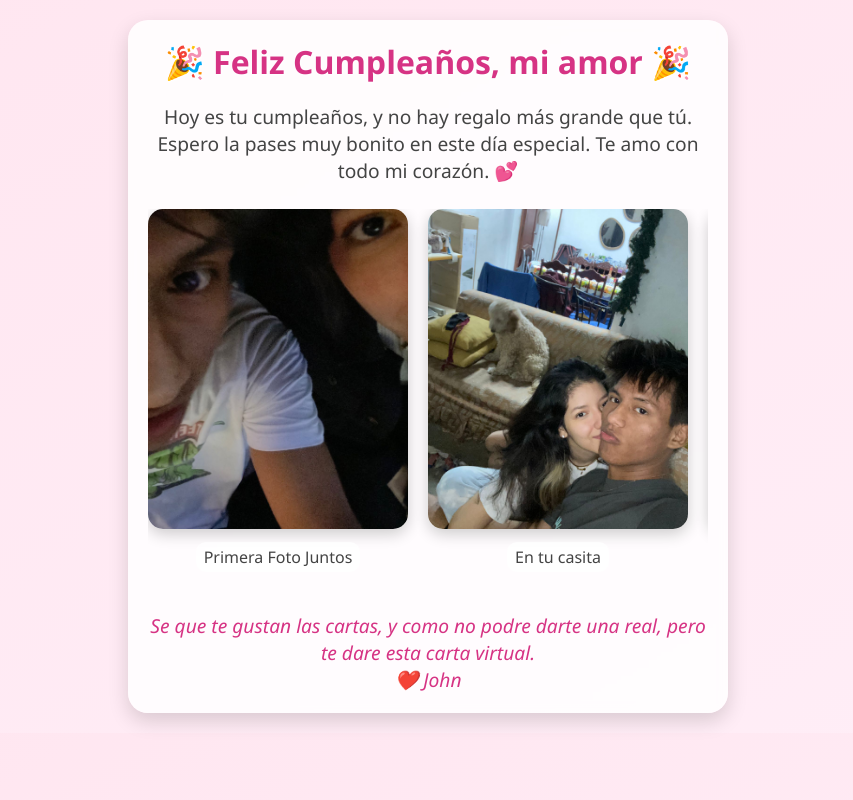
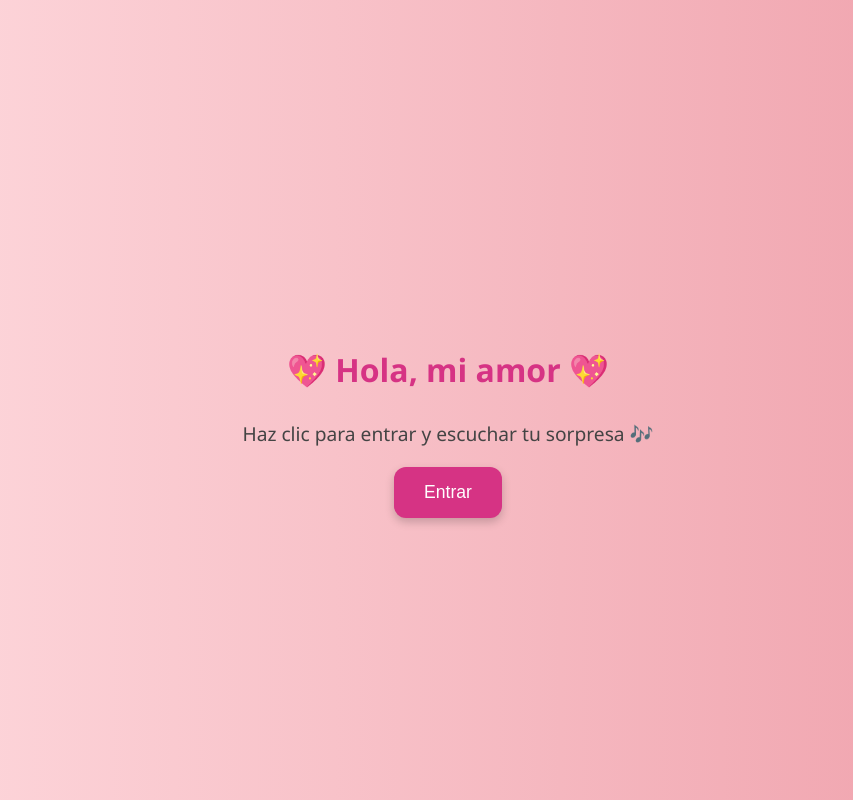
Before and after one commit to JohnUllaguari/HolaAmor, a plain HTML site: page index.html in a window 1280 px wide. Shown: the whole page, without its empty margins (212-1065 px from the left). Drawn offline with Linux system fonts and the light colour scheme.

Commit message:
ARREGLOS

```diff
--- a/index.html
+++ b/index.html
@@ -7,11 +7,20 @@
   <link rel="stylesheet" href="style.css" />
 </head>
 <body>
-  <audio autoplay loop>
+
+  <!-- Pantalla de bienvenida -->
+  <div id="welcome-screen">
+    <h2>💖 Hola, mi amor 💖</h2>
+    <p>Haz clic para entrar y escuchar tu sorpresa 🎶</p>
+    <button onclick="startExperience()">Entrar</button>
+  </div>
+
+  <!-- Contenido principal oculto inicialmente -->
+  <div class="container" id="main-content" style="display: none;">
+    <audio id="music" loop>
       <source src="audio/Drake - Passionfruit (Instrumental).mp3" type="audio/mpeg" />
     </audio>
 
-  <div class="container">
     <h1>🎉 Feliz Cumpleaños, mi amor 🎉</h1>
     <p class="mensaje">
       Hoy es tu cumpleaños, y no hay regalo más grande que tú. Espero la pases muy bonito en este día especial. Te amo con todo mi corazón. 💕
@@ -35,18 +44,18 @@
         <p>En el barquito</p>
       </div>
       <div class="item">
-            <video controls class="video-item">
+        <video class="video-item" controls>
           <source src="video/video2.mp4" type="video/mp4" />
         </video>
-            <p>Siempre Juntites</p>
+        <p>Un video especial</p>
       </div>
       <div class="item">
-            <img src="img/foto5.jpeg" alt="Foto Ramdon" />
+        <img src="img/foto5.jpeg" alt="Foto Random" />
         <p>Foto Random</p>
       </div>
       <div class="item">
         <img src="img/foto6.jpeg" alt="Faro" />
-            <p>En el Faro</p>
+        <p>Faro</p>
       </div>
       <div class="item">
         <img src="img/foto7.jpeg" alt="En mi casita" />
@@ -54,8 +63,19 @@
       </div>
     </div>
 
+    <p class="firma">Sé que te gustan las cartas... así que esta es para ti. <br> ❤️ John</p>
+  </div>
 
-    <p class="firma">Se que te gustan las cartas, y como no podre darte una real, pero te dare esta carta virtual. <br> ❤️ John</p>
-  </div>
+  <script>
+    function startExperience() {
+      document.getElementById("welcome-screen").style.display = "none";
+      document.getElementById("main-content").style.display = "block";
+      const audio = document.getElementById("music");
+      audio.play().catch(error => {
+        console.log("El usuario no permitió el audio:", error);
+      });
+    }
+  </script>
+
 </body>
 </html>
--- a/style.css
+++ b/style.css
@@ -1,119 +1,133 @@
-/* Reset básico */
-* {
+/* Fuente y fondo general */
+body {
+  font-family: 'Segoe UI', Tahoma, Geneva, Verdana, sans-serif;
+  background: linear-gradient(to bottom right, #fff0f5, #ffe4e1);
   margin: 0;
   padding: 0;
-  box-sizing: border-box;
+  color: #333;
 }
 
-body {
-  font-family: 'Segoe UI', sans-serif;
-  background: linear-gradient(to bottom right, #ffe6f0, #ffeef7);
-  color: #333;
+/* Pantalla de bienvenida */
+#welcome-screen {
+  position: fixed;
+  top: 0; left: 0;
+  width: 100%; height: 100%;
+  background: linear-gradient(to right, #ffdde1, #ee9ca7);
+  display: flex;
+  flex-direction: column;
+  justify-content: center;
+  align-items: center;
+  text-align: center;
+  z-index: 9999;
   padding: 20px;
-  text-align: center;
+}
+
+#welcome-screen h2 {
+  font-size: 2rem;
+  color: #d63384;
+  margin-bottom: 10px;
+}
+
+#welcome-screen p {
+  font-size: 1.2rem;
+  margin-bottom: 20px;
+  color: #444;
+}
+
+#welcome-screen button {
+  background-color: #d63384;
+  color: white;
+  border: none;
+  padding: 15px 30px;
+  font-size: 1.1rem;
+  border-radius: 12px;
+  cursor: pointer;
+  transition: background-color 0.3s ease;
+  box-shadow: 0 4px 10px rgba(0, 0, 0, 0.2);
+}
+
+#welcome-screen button:hover {
+  background-color: #b12a6d;
 }
 
 /* Contenedor principal */
 .container {
-  max-width: 600px;
-  margin: auto;
-  background-color: #ffffffd9;
+  max-width: 800px;
+  margin: 0 auto;
   padding: 20px;
-  border-radius: 20px;
-  box-shadow: 0 8px 20px rgba(0, 0, 0, 0.15);
-  backdrop-filter: blur(5px);
+  animation: fadeIn 2s ease;
 }
 
-/* Encabezado */
-.container h1 {
-  font-size: 2rem;
-  color: #d63384;
-  margin-bottom: 20px;
-  text-shadow: 1px 1px 2px #fff;
+/* Animación */
+@keyframes fadeIn {
+  from { opacity: 0; transform: translateY(10px); }
+  to { opacity: 1; transform: translateY(0); }
 }
 
-/* Mensaje principal */
-.mensaje {
-  font-size: 1.2rem;
-  margin-bottom: 25px;
-  color: #444;
+/* Título y mensaje */
+h1 {
+  text-align: center;
+  color: #ff4d6d;
+  font-size: 2rem;
 }
 
-/* Galería deslizante */
+.mensaje {
+  text-align: center;
+  font-size: 1.2rem;
+  margin: 20px 0;
+  color: #555;
+}
+
+/* Galería de imágenes y video */
 .galeria {
   display: flex;
-  overflow-x: auto;
+  overflow-x: scroll;
+  gap: 20px;
+  padding: 10px 0;
   scroll-snap-type: x mandatory;
-  gap: 20px;
-  padding-bottom: 10px;
+  -webkit-overflow-scrolling: touch;
 }
 
 .item {
-  flex: none;
+  flex: 0 0 auto;
+  width: 260px;
   scroll-snap-align: center;
   text-align: center;
-  width: 260px;
 }
 
 .item img,
-.item .video-item {
+.item video {
   width: 100%;
-  height: 320px;
-  object-fit: cover;
-  border-radius: 15px;
-  box-shadow: 0 5px 15px rgba(0, 0, 0, 0.2);
+  height: auto;
+  border-radius: 12px;
+  box-shadow: 0 4px 12px rgba(0,0,0,0.15);
   transition: transform 0.3s ease;
 }
 
 .item img:hover,
-.item .video-item:hover {
+.item video:hover {
   transform: scale(1.05);
 }
 
 .item p {
   margin-top: 8px;
   font-size: 1rem;
-  font-weight: 500;
-  color: #444;
-  background: rgba(255, 255, 255, 0.7);
-  padding: 4px 8px;
-  border-radius: 10px;
-  display: inline-block;
+  color: #d63384;
+  font-weight: bold;
 }
 
-/* Carta final */
+/* Firma final */
 .firma {
+  text-align: center;
+  font-style: italic;
+  font-size: 1.1rem;
   margin-top: 30px;
-  font-size: 1.2rem;
-  font-style: italic;
-  color: #d63384;
-}
-
-/* Música oculta */
-audio {
-  display: none;
+  color: #444;
 }
 
 /* Responsive */
-@media (max-width: 480px) {
-  .container {
-    padding: 15px;
-  }
-
+@media (max-width: 600px) {
   .item {
-    width: 200px;
-  }
-
-  .item img,
-  .item .video-item {
-    height: 250px;
-  }
-
-  .container h1 {
-    font-size: 1.6rem;
-  }
-
-  .mensaje, .firma {
-    font-size: 1rem;
+    width: 80%;
   }
 }
```
Lines whose indentation alone changed are shown as unchanged.
